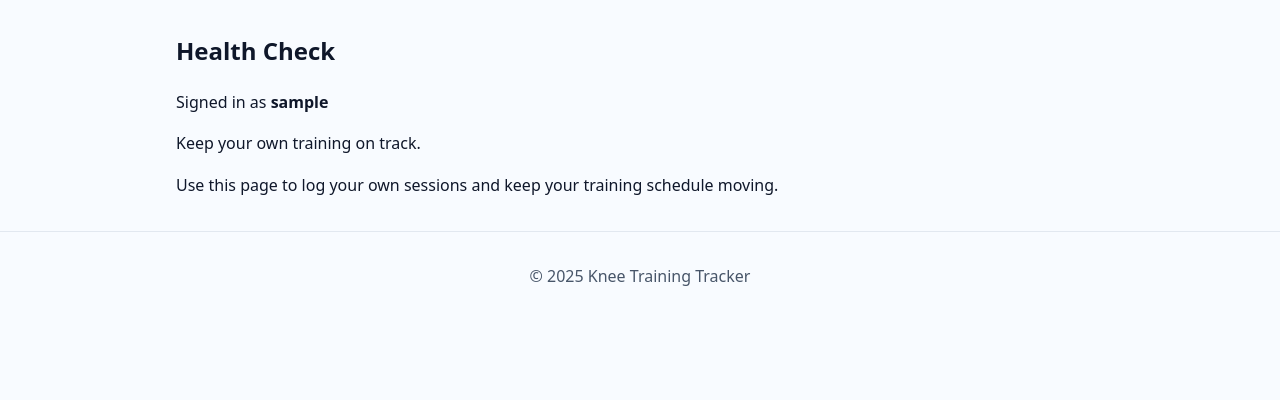
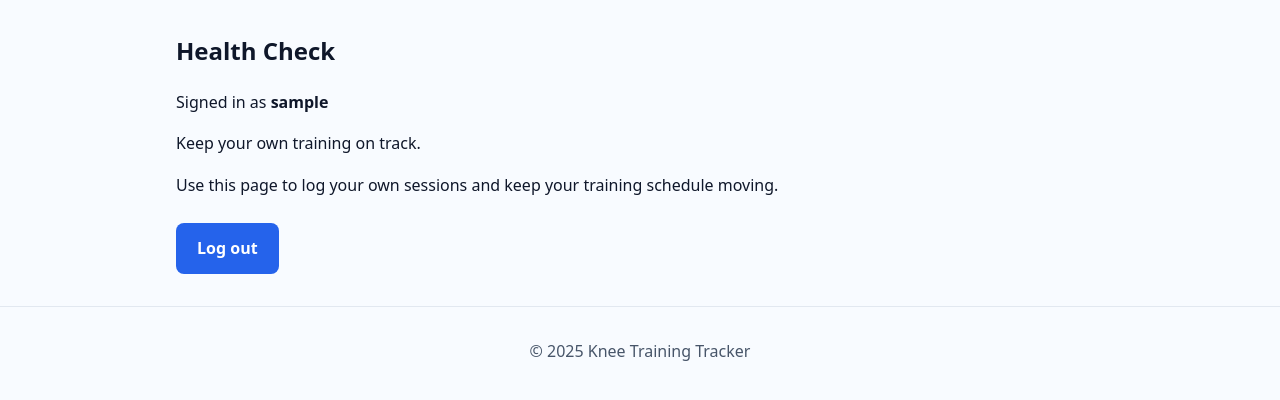
Before and after one commit to h0n24/knees, a Django app: page /health/ in a window 1280 px wide. Shown: the part 59-459 px from the top of the page. Run offline with Django 5.2, Linux system fonts and the light colour scheme; the visitor is signed in with stand-in values (Sample User, id 1).

Commit message:
Add logout buttons to health and trainer pages

```diff
--- a/static/css/base.css
+++ b/static/css/base.css
@@ -52,6 +52,33 @@ main {
     padding: 0 1rem;
 }
 
+.button {
+    display: inline-block;
+    padding: 0.75rem 1.25rem;
+    background: var(--accent);
+    color: white;
+    border-radius: 0.5rem;
+    text-decoration: none;
+    font-weight: 700;
+    border: 1px solid transparent;
+    transition: background 150ms ease, transform 150ms ease;
+}
+
+.button:hover {
+    background: #1d4ed8;
+    transform: translateY(-1px);
+}
+
+.button.secondary {
+    background: white;
+    color: var(--text);
+    border-color: var(--border);
+}
+
+.page-actions {
+    margin-top: 1.5rem;
+}
+
 footer {
     border-top: 1px solid var(--border);
     padding: 1rem 1.5rem;
--- a/templates/pages/health.html
+++ b/templates/pages/health.html
@@ -6,5 +6,8 @@
     <p>Signed in as <strong>{{ request.user.username }}</strong></p>
     <p>{{ headline }}</p>
     <p>Use this page to log your own sessions and keep your training schedule moving.</p>
+    <div class="page-actions">
+        <a class="button" href="/auth/logout/">Log out</a>
+    </div>
 </section>
 {% endblock %}
--- a/templates/pages/trainer.html
+++ b/templates/pages/trainer.html
@@ -9,5 +9,8 @@
         <li>Review daily, weekly, and monthly reports.</li>
         <li>Adjust plans based on auto-progression suggestions.</li>
     </ul>
+    <div class="page-actions">
+        <a class="button" href="/auth/logout/">Log out</a>
+    </div>
 </section>
 {% endblock %}
```
